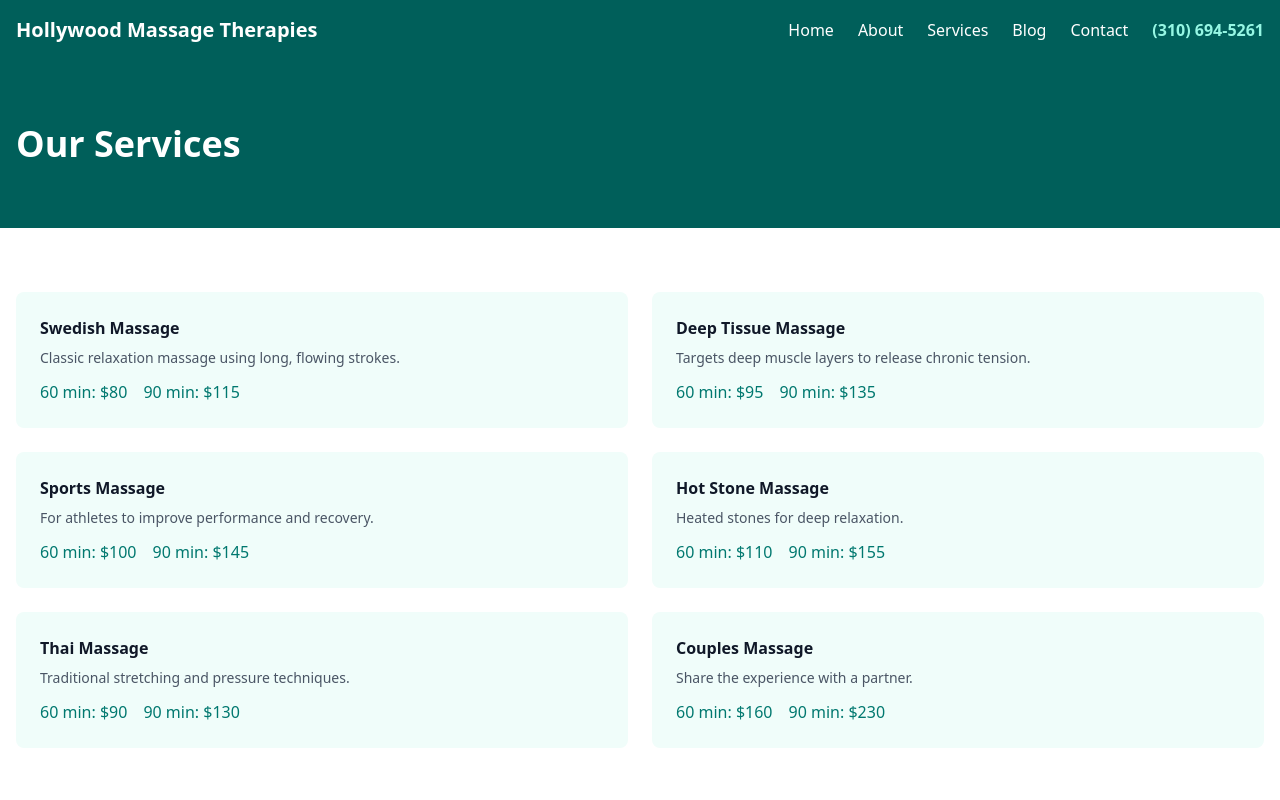
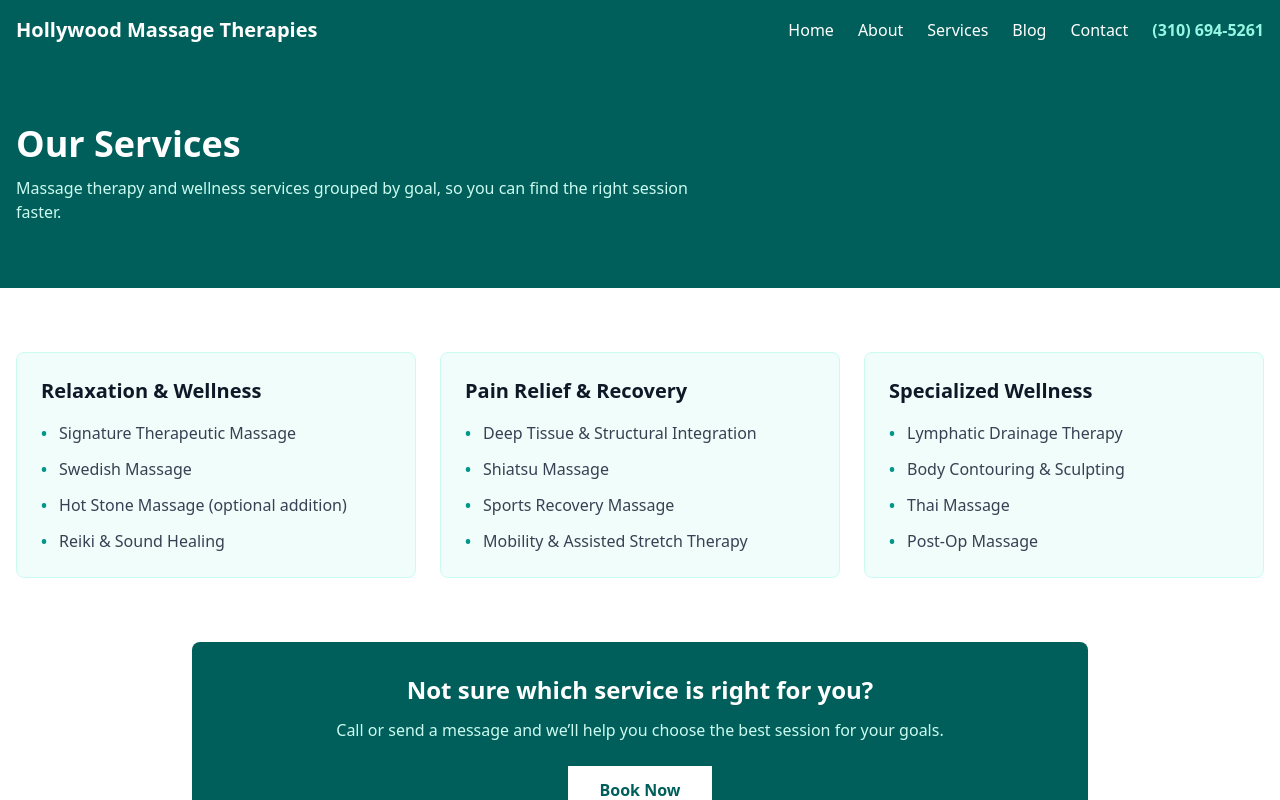
Before and after one commit to mperlmutter83/hollywood-massage-therapies, a Next.js app: page /services in a window 1280 px wide. Shown: the top 800 px of the page. Built offline with nearby package versions, Linux system fonts and the light colour scheme; no server answers.

Commit message:
Add categorized services layout

```diff
--- a/src/app/page.tsx
+++ b/src/app/page.tsx
@@ -1,15 +1,8 @@
 import Link from 'next/link';
 import Image from 'next/image';
+import { serviceCategories } from '@/lib/services';
 
 export default function Home() {
-  const services = [
-    { name: 'Swedish Massage', desc: 'Classic relaxation massage using long, flowing strokes to ease tension and promote well-being.', price: '$80/60min' },
-    { name: 'Deep Tissue Massage', desc: 'Targets deep muscle layers to release chronic tension and knots.', price: '$95/60min' },
-    { name: 'Sports Massage', desc: 'Designed for athletes to improve performance and speed recovery.', price: '$100/60min' },
-    { name: 'Hot Stone Massage', desc: 'Heated stones melt away stress and tension for deep relaxation.', price: '$110/60min' },
-    { name: 'Thai Massage', desc: 'Traditional stretching and pressure techniques to increase flexibility.', price: '$90/60min' },
-    { name: 'Couples Massage', desc: 'Share a relaxing experience with your partner in our couples suite.', price: '$160/60min' },
-  ];
   return (
     <div>
       <section className="relative min-h-[500px] flex items-center">
@@ -26,11 +19,18 @@ export default function Home() {
         <div className="max-w-7xl mx-auto px-4">
           <h2 className="text-3xl font-bold text-center text-gray-900 mb-12">Our Services</h2>
           <div className="grid md:grid-cols-2 lg:grid-cols-3 gap-6">
-            {services.map((s, i) => (
-              <div key={i} className="bg-teal-50 p-6 rounded-lg">
-                <h3 className="font-bold text-gray-900 mb-2">{s.name}</h3>
-                <p className="text-gray-600 text-sm mb-2">{s.desc}</p>
-                <p className="text-teal-600 font-bold">{s.price}</p>
+            {serviceCategories.map((category) => (
+              <div key={category.title} className="bg-teal-50 p-6 rounded-lg border border-teal-100">
+                <h3 className="font-bold text-gray-900 mb-4">{category.title}</h3>
+                <ul className="space-y-3 mb-4">
+                  {category.services.map((service) => (
+                    <li key={service} className="flex gap-3 text-gray-700 text-sm">
+                      <span className="text-teal-600 font-bold">•</span>
+                      <span>{service}</span>
+                    </li>
+                  ))}
+                </ul>
+                <Link href="/services" className="text-teal-700 font-bold hover:text-teal-800">View services</Link>
               </div>
             ))}
           </div>
--- a/src/app/services/page.tsx
+++ b/src/app/services/page.tsx
@@ -1,28 +1,42 @@
 import { Metadata } from 'next';
+import Link from 'next/link';
+import { serviceCategories } from '@/lib/services';
 
 export const metadata: Metadata = { title: 'Services' };
 
 export default function ServicesPage() {
-  const services = [
-    { name: 'Swedish Massage', desc: 'Classic relaxation massage using long, flowing strokes.', durations: [{ time: '60 min', price: '$80' }, { time: '90 min', price: '$115' }] },
-    { name: 'Deep Tissue Massage', desc: 'Targets deep muscle layers to release chronic tension.', durations: [{ time: '60 min', price: '$95' }, { time: '90 min', price: '$135' }] },
-    { name: 'Sports Massage', desc: 'For athletes to improve performance and recovery.', durations: [{ time: '60 min', price: '$100' }, { time: '90 min', price: '$145' }] },
-    { name: 'Hot Stone Massage', desc: 'Heated stones for deep relaxation.', durations: [{ time: '60 min', price: '$110' }, { time: '90 min', price: '$155' }] },
-    { name: 'Thai Massage', desc: 'Traditional stretching and pressure techniques.', durations: [{ time: '60 min', price: '$90' }, { time: '90 min', price: '$130' }] },
-    { name: 'Couples Massage', desc: 'Share the experience with a partner.', durations: [{ time: '60 min', price: '$160' }, { time: '90 min', price: '$230' }] },
-  ];
   return (
     <div>
-      <section className="bg-teal-800 text-white py-16"><div className="max-w-7xl mx-auto px-4"><h1 className="text-4xl font-bold">Our Services</h1></div></section>
+      <section className="bg-teal-800 text-white py-16">
+        <div className="max-w-7xl mx-auto px-4">
+          <h1 className="text-4xl font-bold">Our Services</h1>
+          <p className="text-teal-100 mt-3 max-w-2xl">Massage therapy and wellness services grouped by goal, so you can find the right session faster.</p>
+        </div>
+      </section>
+
       <section className="py-16 bg-white">
-        <div className="max-w-7xl mx-auto px-4 grid md:grid-cols-2 gap-6">
-          {services.map((s, i) => (
-            <div key={i} className="bg-teal-50 p-6 rounded-lg">
-              <h3 className="font-bold text-gray-900 mb-2">{s.name}</h3>
-              <p className="text-gray-600 text-sm mb-3">{s.desc}</p>
-              <div className="flex gap-4">{s.durations.map((d, j) => <span key={j} className="text-teal-700 font-medium">{d.time}: {d.price}</span>)}</div>
+        <div className="max-w-7xl mx-auto px-4 grid md:grid-cols-2 lg:grid-cols-3 gap-6">
+          {serviceCategories.map((category) => (
+            <div key={category.title} className="bg-teal-50 p-6 rounded-lg border border-teal-100">
+              <h2 className="text-xl font-bold text-gray-900 mb-4">{category.title}</h2>
+              <ul className="space-y-3">
+                {category.services.map((service) => (
+                  <li key={service} className="flex gap-3 text-gray-700">
+                    <span className="text-teal-600 font-bold">•</span>
+                    <span>{service}</span>
+                  </li>
+                ))}
+              </ul>
             </div>
           ))}
+        </div>
+      </section>
+
+      <section className="pb-16 bg-white">
+        <div className="max-w-4xl mx-auto px-4 text-center bg-teal-800 text-white rounded-lg p-8">
+          <h2 className="text-2xl font-bold mb-3">Not sure which service is right for you?</h2>
+          <p className="text-teal-100 mb-6">Call or send a message and we’ll help you choose the best session for your goals.</p>
+          <Link href="/contact" className="inline-block bg-white text-teal-800 px-8 py-3 font-bold hover:bg-gray-100">Book Now</Link>
         </div>
       </section>
     </div>
--- /dev/null
+++ b/src/lib/services.ts
@@ -0,0 +1,34 @@
+export type ServiceCategory = {
+  title: string;
+  services: string[];
+};
+
+export const serviceCategories: ServiceCategory[] = [
+  {
+    title: 'Relaxation & Wellness',
+    services: [
+      'Signature Therapeutic Massage',
+      'Swedish Massage',
+      'Hot Stone Massage (optional addition)',
+      'Reiki & Sound Healing',
+    ],
+  },
+  {
+    title: 'Pain Relief & Recovery',
+    services: [
+      'Deep Tissue & Structural Integration',
+      'Shiatsu Massage',
+      'Sports Recovery Massage',
+      'Mobility & Assisted Stretch Therapy',
+    ],
+  },
+  {
+    title: 'Specialized Wellness',
+    services: [
+      'Lymphatic Drainage Therapy',
+      'Body Contouring & Sculpting',
+      'Thai Massage',
+      'Post-Op Massage',
+    ],
+  },
+];
```
